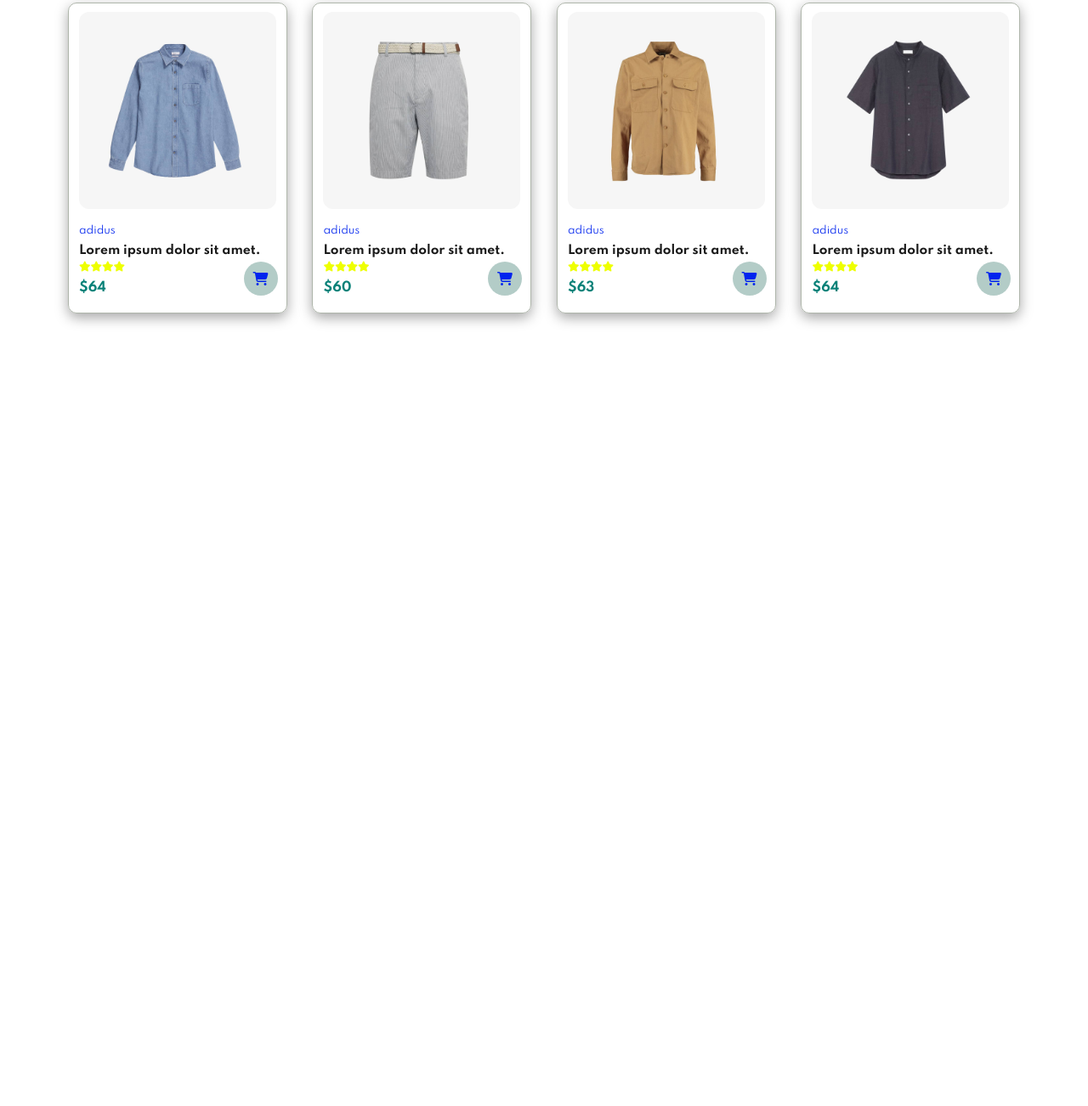
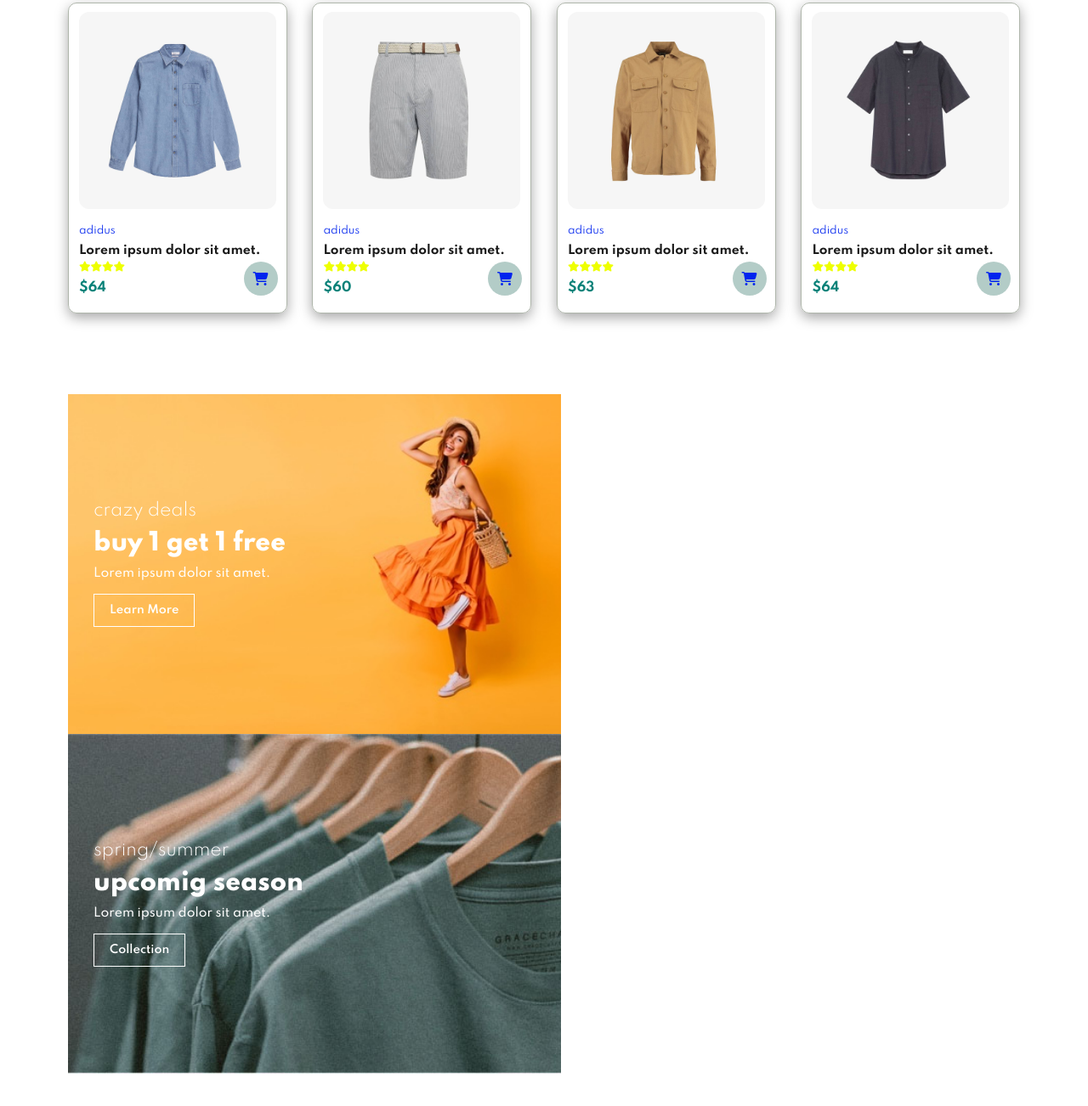
Before and after one commit to berasumit611/JavaScript-Ecommerce, a website built with Vite: page index.html in a window 1280 px wide. Shown: the part 3015-4317 px from the top of the page at 85% size. Before the commit the page ends 3439 px from the top, so only its background shows below. Built offline with nearby package versions, Linux system fonts and the light colour scheme.

Commit message:
Two small banner section added

```diff
--- a/index.html
+++ b/index.html
@@ -306,7 +306,27 @@
    </section>
    <!-- New arrivals section end -->
 
-   <!-- New  -->
+   <!-- Two small banner start -->
+   <section id="sm-banner" class="section-p1">
+
+    <div class="banner-box">
+      <h4>crazy deals</h4>
+      <h2>buy 1 get 1 free</h2>
+      <span>Lorem ipsum dolor sit amet.</span>
+      <button class="white">Learn More</button>
+
+    </div>
+
+    <div class="banner-box banner-box2">
+      <h4>spring/summer</h4>
+      <h2>upcomig season</h2>
+      <span>Lorem ipsum dolor sit amet.</span>
+      <button class="white">Collection</button>
+    </div>
+
+   </section>
+   <!-- Two small banner end -->
+
 
 
 
--- a/style.css
+++ b/style.css
@@ -64,6 +64,21 @@ button.normal{
    -moz-transition: 0.2s;
    -ms-transition: 0.2s;
    -o-transition: 0.2s;
+}
+
+button.white{
+  /*buttonglobalstyling*/
+  font-size: 13px;
+  font-weight: 600;
+  padding: 11px 18px;
+  color: #ffffff;
+  background-color: transparent;
+
+  cursor: pointer;
+  border: 1px solid white;
+  outline: none;
+  transition: 0.2s;
+
 }
 /* ----global variable end--- */
 
@@ -365,3 +380,54 @@ box-shadow: rgba(0, 0, 0, 0.35) 0px 5px 15px;
   color:#fff;
 }
 /* call to action banner end */
+
+/* Two small banner start */
+#sm-banner{
+  display: flex;
+  justify-content: space-between;
+  flex-wrap: wrap;
+
+}
+#sm-banner .banner-box{
+  display: flex;
+  flex-direction: column;
+  justify-content: center;
+  align-items: flex-start;
+  text-align: left;
+
+  background-image: url("img/banner/b17.jpg");
+  min-width: 580px;
+
+  height: 50vh;
+  background-position: center;
+  background-size: cover;
+
+  padding: 30px;
+
+}
+#sm-banner .banner-box2{
+  background-image: url("img/banner/b10.jpg");
+}
+#sm-banner .banner-box h4{
+  color: white;
+  font-size: 20px;
+  font-weight: 300;
+}
+#sm-banner .banner-box h2{
+  color: white;
+  font-size: 28px;
+  font-weight: 800;
+}
+#sm-banner .banner-box span{
+  color: white;
+  font-size: 14px;
+  font-weight: 500;
+  padding-bottom:15px ;
+}
+
+#sm-banner .banner-box:hover button{
+  /* adding hover effect */
+  background-color: #088178;
+  border: 1px solid #088178;
+}
+/* Two small banner end */
```
